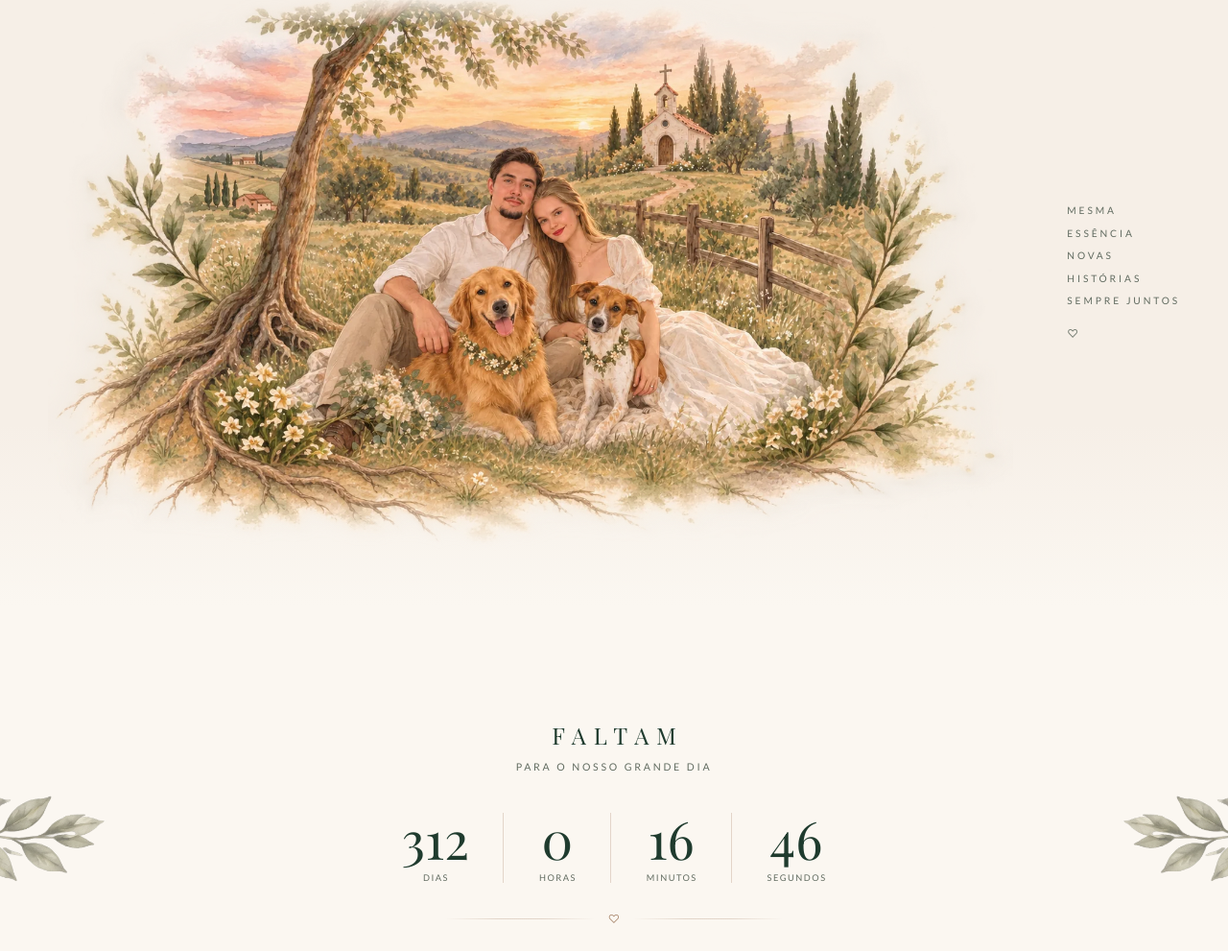
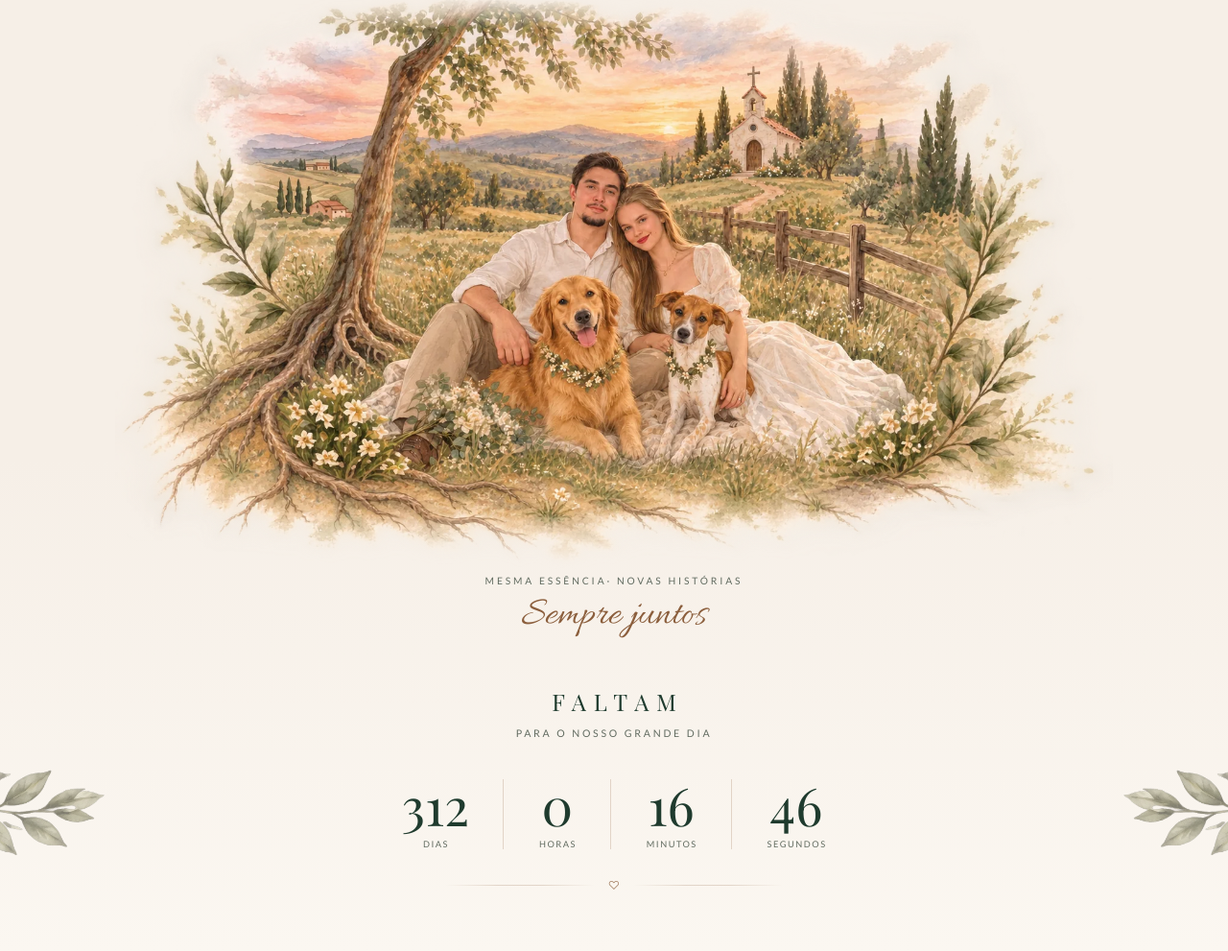
Before and after one commit to xirugabriel/casamento-mozar-eduarda, a plain HTML site: page index.html in a window 1280 px wide. Shown: the part 837-1828 px from the top of the page at 96% size. Drawn offline with nearby package versions, Linux system fonts and the light colour scheme.

Commit message:
Une aquarela, dizeres e contagem em uma composição

```diff
--- a/admin.html
+++ b/admin.html
@@ -8,7 +8,7 @@
 <link rel="preconnect" href="https://fonts.googleapis.com">
 <link rel="preconnect" href="https://fonts.gstatic.com" crossorigin>
 <link rel="stylesheet" href="https://fonts.googleapis.com/css2?family=Playfair+Display:wght@400;500&family=Lato:wght@300;400;700&family=Allura&display=swap">
-<link rel="stylesheet" href="css/style.css?v=202611241610">
+<link rel="stylesheet" href="css/style.css?v=202611241613">
 <style>
   body { background: var(--marfim); }
   .topo {
@@ -158,6 +158,6 @@
 
 <div class="toast" id="toast" role="status" aria-live="polite"></div>
 
-<script type="module" src="js/admin.js?v=202611241610"></script>
+<script type="module" src="js/admin.js?v=202611241613"></script>
 </body>
 </html>
--- a/css/style.css
+++ b/css/style.css
@@ -298,28 +298,34 @@ button { font: inherit; color: inherit; }
 }
 .secao--claro { background: var(--marfim-claro); }
 
-.aquarela {
-  padding: clamp(.85rem, 3vw, 2rem) 0 clamp(2rem, 6vw, 3.5rem);
-  background: linear-gradient(var(--marfim) 72%, var(--marfim-claro));
-}
-.aquarela__grade { display: grid; gap: clamp(1.4rem, 5vw, 2.5rem); align-items: center; }
+.paisagem { background: linear-gradient(var(--marfim) 50%, var(--marfim-claro)); }
+.aquarela { padding: clamp(.85rem, 3vw, 2rem) 0 0; background: transparent; }
+.aquarela__grade { display: grid; max-width: 65rem; margin-inline: auto; }
 .aquarela figure { margin: 0; }
 .aquarela img {
   width: 100%;
   mask-image: linear-gradient(transparent, #000 6%, #000 90%, transparent);
 }
-.aquarela__dizeres { display: flex; justify-content: center; }
-.aquarela__dizeres .dizeres { text-align: center; }
+.aquarela__dizeres { padding-inline: var(--gutter); text-align: center; }
+.aquarela__dizeres li:nth-child(-n+2) { display: inline-block; }
+.aquarela__dizeres li:nth-child(2)::before { content: ' · '; }
+.aquarela__dizeres li:nth-child(3) {
+  font: 400 clamp(1.8rem, 6vw, 2.6rem)/1.2 var(--script);
+  letter-spacing: normal; text-transform: none; color: var(--madeira);
+}
+.aquarela__dizeres .dizeres__coracao { display: none; }
 
 /* No celular, a arte ocupa toda a largura e mantém as pontas das raízes. */
 @media (max-width: 759px) {
   .aquarela .container { width: 100%; }
-  .aquarela__grade { gap: .8rem; }
-  .aquarela__dizeres { padding-inline: var(--gutter); }
 }
 
 /* ============================================== 3. CONTAGEM REGRESSIVA */
-.contagem { text-align: center; }
+.contagem {
+  background: transparent;
+  padding: clamp(1.65rem, 5vw, 3rem) 0 clamp(2.5rem, 8vw, 4rem);
+  text-align: center;
+}
 .contagem__rotulo {
   margin: 0 0 .55rem;
   font: 400 clamp(1.05rem, 4.4vw, 1.5rem)/1.3 var(--serif);
@@ -707,9 +713,6 @@ button { font: inherit; color: inherit; }
     padding-left: 1.6rem; border-left: 1px solid rgba(212, 175, 124, .35);
     text-align: left;
   }
-  .aquarela__grade { grid-template-columns: 1fr auto; gap: clamp(2rem, 5vw, 3.5rem); }
-  .aquarela__dizeres { justify-content: flex-start; }
-  .aquarela__dizeres .dizeres { text-align: left; }
 
 }
 
--- a/index.html
+++ b/index.html
@@ -29,7 +29,7 @@
 <link rel="preconnect" href="https://fonts.googleapis.com">
 <link rel="preconnect" href="https://fonts.gstatic.com" crossorigin>
 <link rel="stylesheet" href="https://fonts.googleapis.com/css2?family=Playfair+Display:wght@400;500;600&family=Lato:wght@300;400;700&family=Allura&display=swap">
-<link rel="stylesheet" href="css/style.css?v=202611241610">
+<link rel="stylesheet" href="css/style.css?v=202611241613">
 </head>
 <body>
 
@@ -55,7 +55,7 @@
   <img class="folha folha--hero-id" src="img/flores/cluster-creme.webp" alt="" aria-hidden="true">
 
   <div class="hero__conteudo">
-    <img class="mono-ouro hero__mono rv" src="img/monograma-ouro.svg?v=202611241610"
+    <img class="mono-ouro hero__mono rv" src="img/monograma-ouro.svg?v=202611241613"
          width="462" height="288" alt="Monograma de Mozar e Eduarda">
 
     <h1 class="hero__nomes rv" style="--d:.1s">Mozar <em>&amp;</em> Eduarda</h1>
@@ -80,6 +80,7 @@
 </header>
 
 <!-- ═══════════════════════════════════════════════ 2. AQUARELA -->
+<div class="paisagem">
 <section class="secao aquarela" id="aquarela">
   <div class="container">
     <div class="aquarela__grade">
@@ -95,7 +96,7 @@
 </section>
 
 <!-- ═══════════════════════════════════ 3. CONTAGEM REGRESSIVA -->
-<section class="secao secao--claro contagem" id="contagem">
+<section class="secao contagem" id="contagem">
   <img class="folha folha--esq" src="img/flores/ramo-horizontal.webp" alt="" aria-hidden="true" loading="lazy">
   <img class="folha folha--dir" src="img/flores/ramo-horizontal.webp" alt="" aria-hidden="true" loading="lazy">
   <div class="container">
@@ -105,6 +106,7 @@
     <p class="regua rv" style="--d:.2s"><span>&#9825;</span></p>
   </div>
 </section>
+</div>
 
 <!-- ═════════════════════════════ 4 e 5. CERIMÔNIA E RECEPÇÃO -->
 <section class="secao secao--faixa" id="cerimonia">
@@ -280,7 +282,7 @@
 <!-- ═══════════════════════════════════════════════ 8. FINAL -->
 <section class="final">
   <div class="container">
-    <img class="rv" src="img/identidade/cachorras.webp?v=202611241610" alt="Ilustração das nossas cachorras." loading="lazy">
+    <img class="rv" src="img/identidade/cachorras.webp?v=202611241613" alt="Ilustração das nossas cachorras." loading="lazy">
   </div>
 </section>
 
@@ -293,7 +295,7 @@
     <div class="rodape__grade">
       <div class="rodape__marca rv">
         <a href="#inicio" class="rodape__mono" aria-label="Voltar ao início">
-          <img class="mono-ouro" src="img/monograma-ouro.svg?v=202611241610" width="462" height="288" alt="" loading="lazy">
+          <img class="mono-ouro" src="img/monograma-ouro.svg?v=202611241613" width="462" height="288" alt="" loading="lazy">
         </a>
         <p class="rodape__nomes">Mozar &amp; Eduarda</p>
         <p class="rodape__data">02 • 10 • 2027 &nbsp;·&nbsp; Bonito • MS</p>
@@ -387,6 +389,6 @@
 <div class="toast" id="toast" role="status" aria-live="polite"></div>
 
 <script src="https://cdnjs.cloudflare.com/ajax/libs/qrcodejs/1.0.0/qrcode.min.js"></script>
-<script type="module" src="js/main.js?v=202611241610"></script>
+<script type="module" src="js/main.js?v=202611241613"></script>
 </body>
 </html>
--- a/js/admin.js
+++ b/js/admin.js
@@ -1,8 +1,8 @@
 /* =============================================================
    Painel dos noivos — RSVPs, presentes e status da lista.
    ============================================================= */
-import { PRESENTES } from './data.js?v=202611241610';
-import * as DB from './db.js?v=202611241610';
+import { PRESENTES } from './data.js?v=202611241613';
+import * as DB from './db.js?v=202611241613';
 
 const $  = (s, r = document) => r.querySelector(s);
 const $$ = (s, r = document) => Array.from(r.querySelectorAll(s));
--- a/js/config.js
+++ b/js/config.js
@@ -18,7 +18,7 @@ export const CASAMENTO = {
   /* Dizeres em versalete que aparecem nas laterais (como na arte aprovada) */
   dizeres: {
     abertura: ['Natureza', 'Encontros', 'Histórias', 'Para sempre'],
-    aquarela: ['Mesma', 'Essência', 'Novas', 'Histórias', 'Sempre juntos'],
+    aquarela: ['Mesma essência', 'Novas histórias', 'Sempre juntos'],
   },
 
   /* frase de fechamento do rodapé */
--- a/js/db.js
+++ b/js/db.js
@@ -7,7 +7,7 @@
    Nome, mensagem e valor de quem presenteou ficam em `registros`, que apenas
    o admin autenticado consegue ler.
    ============================================================= */
-import { FIREBASE } from './config.js?v=202611241610';
+import { FIREBASE } from './config.js?v=202611241613';
 
 const V = '10.12.5';
 const U = 'https://www.gstatic.com/firebasejs/' + V;
```
Also changed, not shown: js/main.js (+4 -4 lines).
